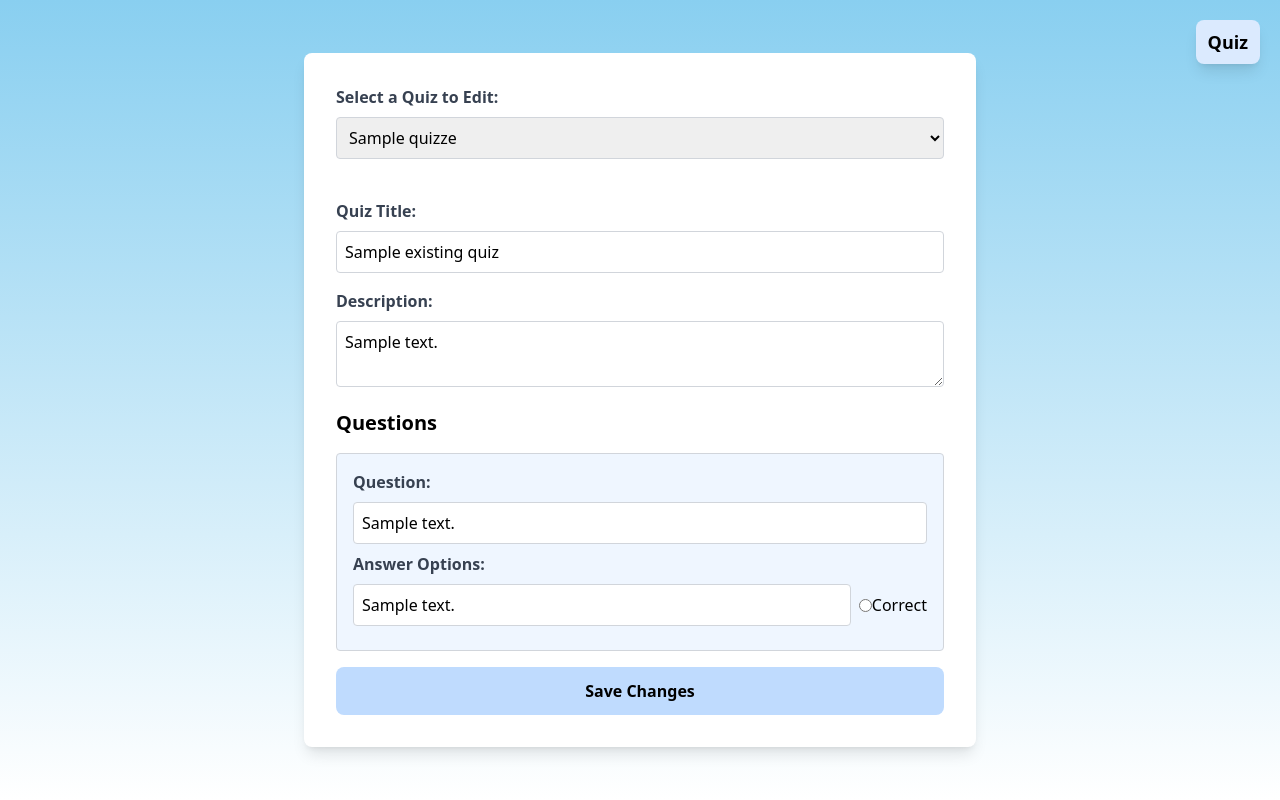
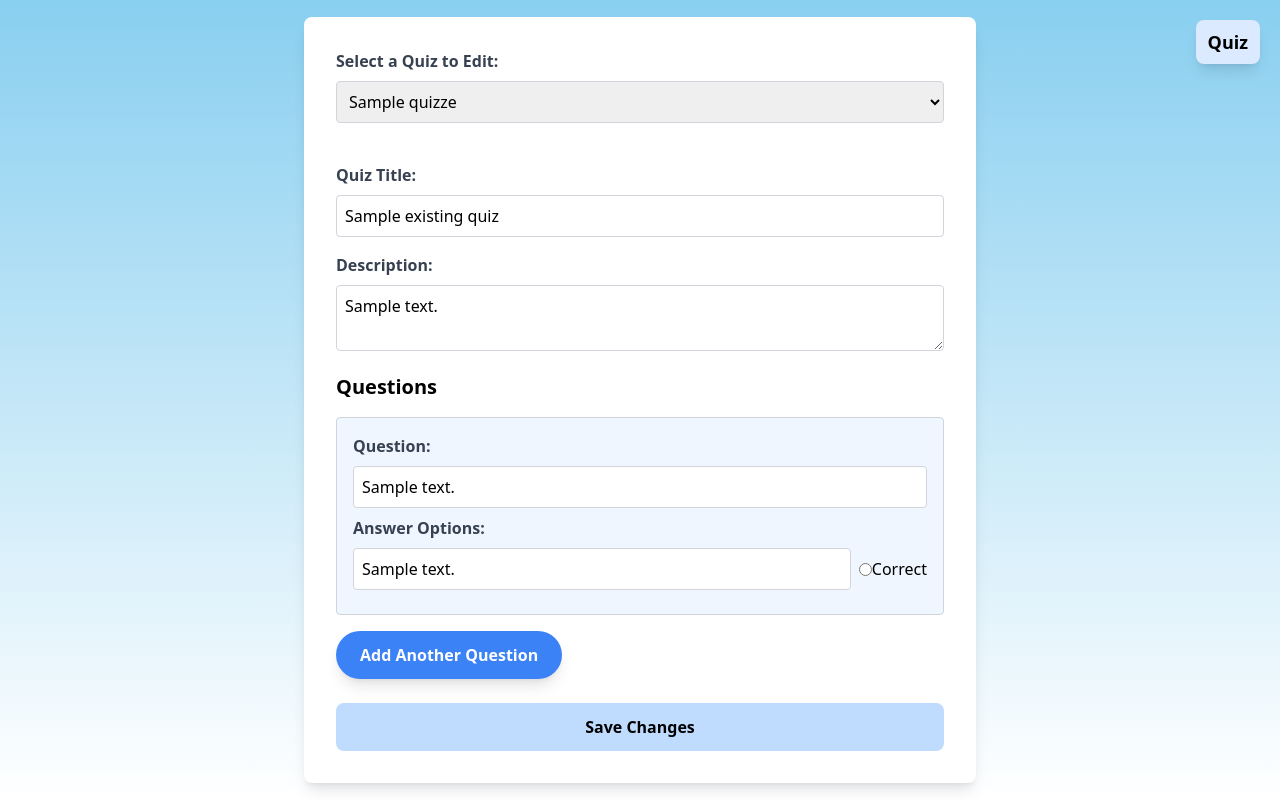
Before and after one commit to Eihentss/quizs, a PHP site: template app/Views/quiz/edit.view.php in a window 1280 px wide. Run offline with PHP 8.4, Linux system fonts and the light colour scheme; the template is opened without the code that fills it: most values are stand-ins (such as "Sample title", 1, 10 or a date in 2020); some libraries are stand-ins or nearby versions.

Commit message:
edit(add new questions)

```diff
--- a/app/Views/quiz/edit.view.php
+++ b/app/Views/quiz/edit.view.php
@@ -88,6 +88,11 @@
                     <?php endforeach; ?>
                 </div>
 
+                <button type="button" id="add-question"
+                    class="bg-blue-500 text-white font-bold py-3 px-6 rounded-full hover:bg-blue-600 transition-transform duration-300 ease-in-out shadow-lg hover:scale-105 mb-6">
+                    Add Another Question
+                </button>
+
                 <!-- Submit Button -->
                 <input type="submit" value="Save Changes"
                     class="bg-blue-200 text-black font-bold py-3 px-6 rounded-lg hover:bg-blue-300 w-full transition-transform duration-300 ease-in-out hover:scale-105">
@@ -96,5 +101,40 @@
     </div>
 
 </body>
+<script>
+    let questionCount = <?= count($existingQuestions) ?>;
+
+    document.getElementById('add-question').addEventListener('click', function () {
+        const container = document.getElementById('questions-container');
+        const questionHTML = `
+        <div class="question mb-6 p-6 border border-gray-300 rounded-lg backdrop-filter backdrop-blur-md bg-white/70 shadow-sm">
+            <label for="question_text[]" class="block text-gray-800 font-semibold mb-2 text-lg">Question:</label>
+            <input type="text" name="question_text[]" required class="w-full p-4 border border-gray-300 rounded-md shadow-sm mb-4 focus:outline-none focus:ring-2 focus:ring-blue-500 transition duration-300 ease-in-out">
+
+            <label class="block text-gray-800 font-semibold mb-2 text-lg">Answer Options:</label>
+            <div class="answers-container mb-4">
+                <div class="answer flex items-center mb-2">
+                    <input type="text" name="answers[${questionCount}][0]" required placeholder="Answer" class="flex-1 p-4 border border-gray-300 rounded-md shadow-sm mr-2 focus:outline-none focus:ring-2 focus:ring-blue-500 transition duration-300 ease-in-out">
+                    <input type="radio" name="is_correct[${questionCount}]" value="0" class="ml-2"> Correct
+                </div>
+                <div class="answer flex items-center mb-2">
+                    <input type="text" name="answers[${questionCount}][1]" required placeholder="Answer" class="flex-1 p-4 border border-gray-300 rounded-md shadow-sm mr-2 focus:outline-none focus:ring-2 focus:ring-blue-500 transition duration-300 ease-in-out">
+                    <input type="radio" name="is_correct[${questionCount}]" value="1" class="ml-2"> Correct
+                </div>
+                <div class="answer flex items-center mb-2">
+                    <input type="text" name="answers[${questionCount}][2]" required placeholder="Answer" class="flex-1 p-4 border border-gray-300 rounded-md shadow-sm mr-2 focus:outline-none focus:ring-2 focus:ring-blue-500 transition duration-300 ease-in-out">
+                    <input type="radio" name="is_correct[${questionCount}]" value="2" class="ml-2"> Correct
+                </div>
+                <div class="answer flex items-center mb-2">
+                    <input type="text" name="answers[${questionCount}][3]" required placeholder="Answer" class="flex-1 p-4 border border-gray-300 rounded-md shadow-sm mr-2 focus:outline-none focus:ring-2 focus:ring-blue-500 transition duration-300 ease-in-out">
+                    <input type="radio" name="is_correct[${questionCount}]" value="3" class="ml-2"> Correct
+                </div>
+            </div>
+        </div>`;
+        container.insertAdjacentHTML('beforeend', questionHTML);
+        questionCount++;
+    });
+
+</script>
 
 </html>
```
